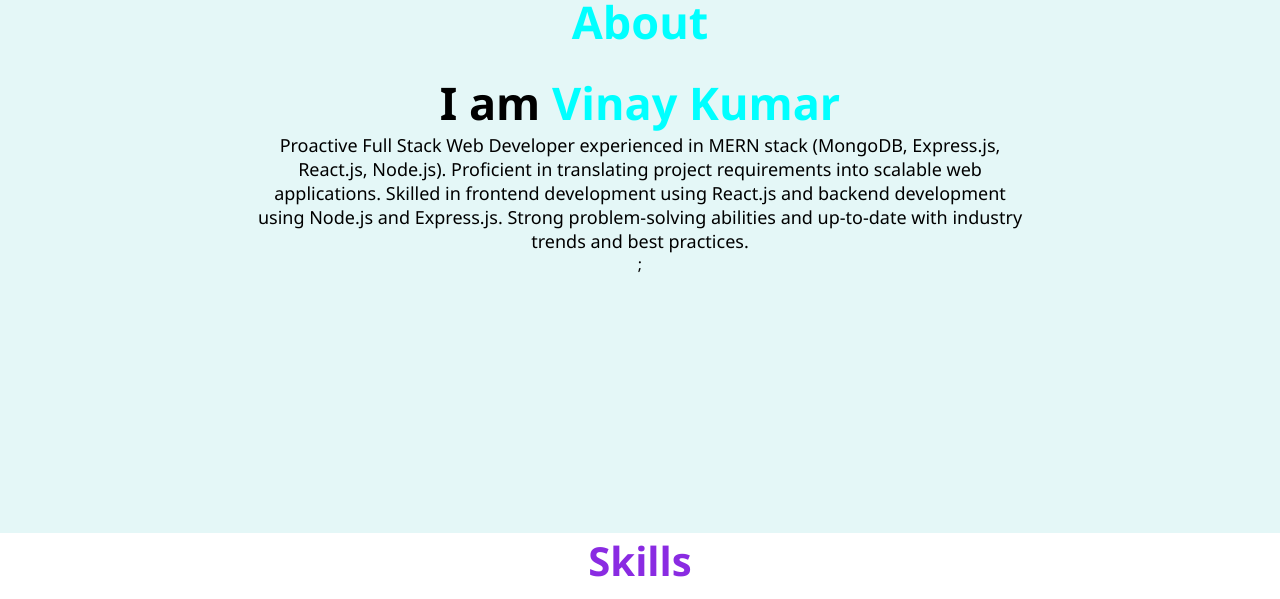
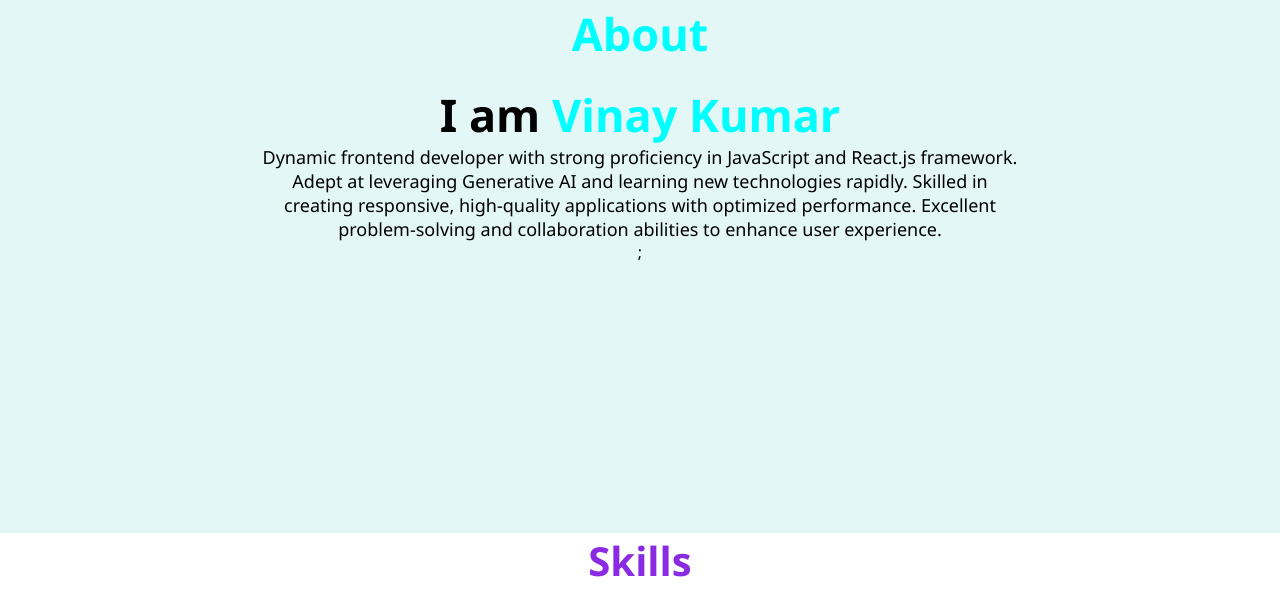
Before and after one commit to VinayKumar2203/portfolio, a plain HTML site: page index.html in a window 1280 px wide. Shown: the part 1140-1739 px from the top of the page. Drawn offline with Linux system fonts and the light colour scheme.

Commit message:
edit about content

```diff
--- a/index.html
+++ b/index.html
@@ -52,12 +52,7 @@
             <div>
                 <h1 class="aboutName">About</h1>
                 <h1> I am <span id="changeTextOfAbout">Vinay Kumar</span></h1>
-                <p>Proactive Full Stack Web Developer experienced in MERN stack (MongoDB, Express.js, React.js,
-                    Node.js).
-                    Proficient in translating project requirements into scalable web applications. Skilled in frontend
-                    development using React.js and backend development using Node.js and Express.js. Strong
-                    problem-solving
-                    abilities and up-to-date with industry trends and best practices.</p>;
+                <p>Dynamic frontend developer with strong proficiency in JavaScript and React.js framework. Adept at leveraging Generative AI and learning new technologies rapidly. Skilled in creating responsive, high-quality applications with optimized performance. Excellent problem-solving and collaboration abilities to enhance user experience.</p>;
 
             </div>
         </div>
```
